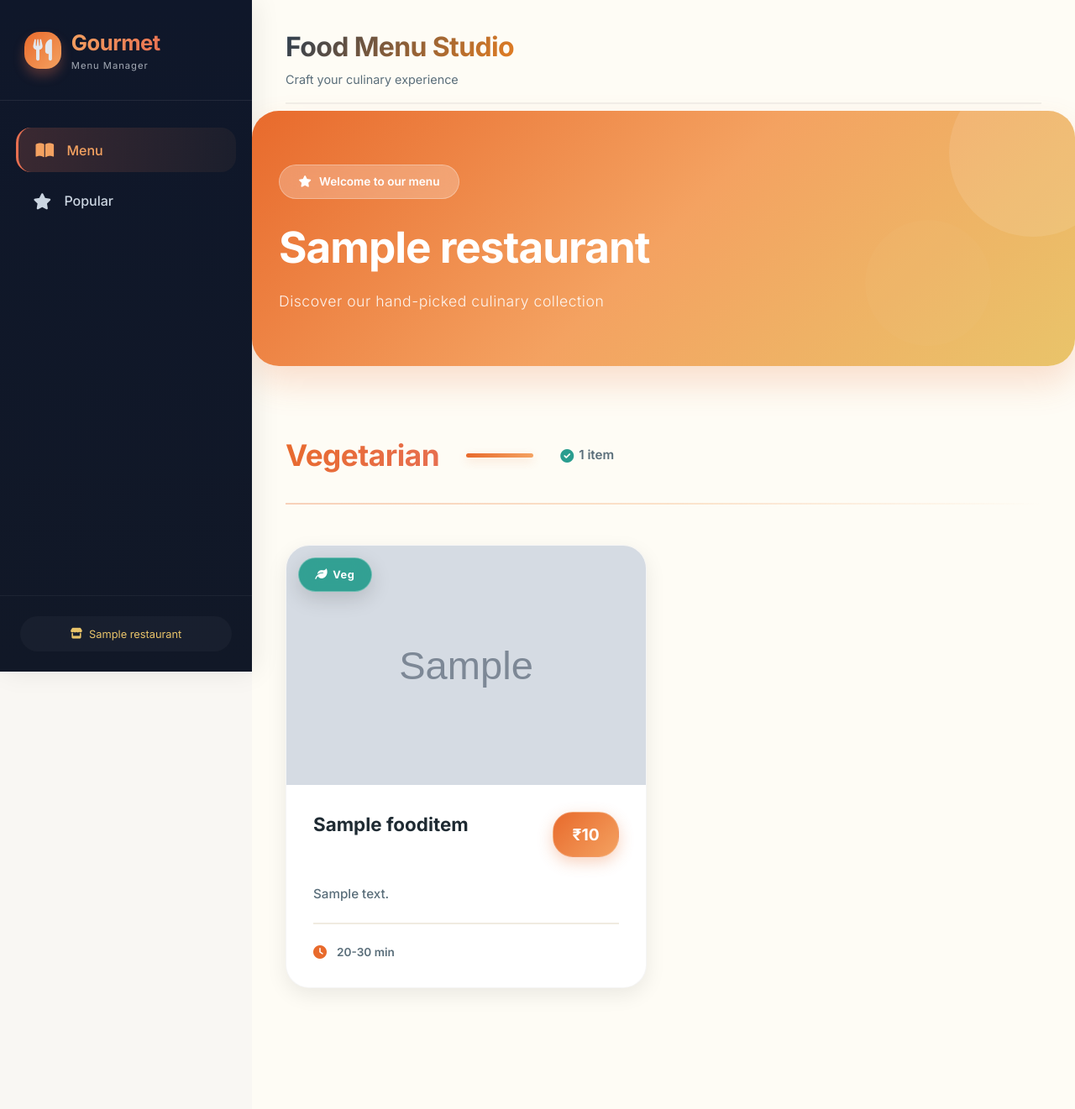
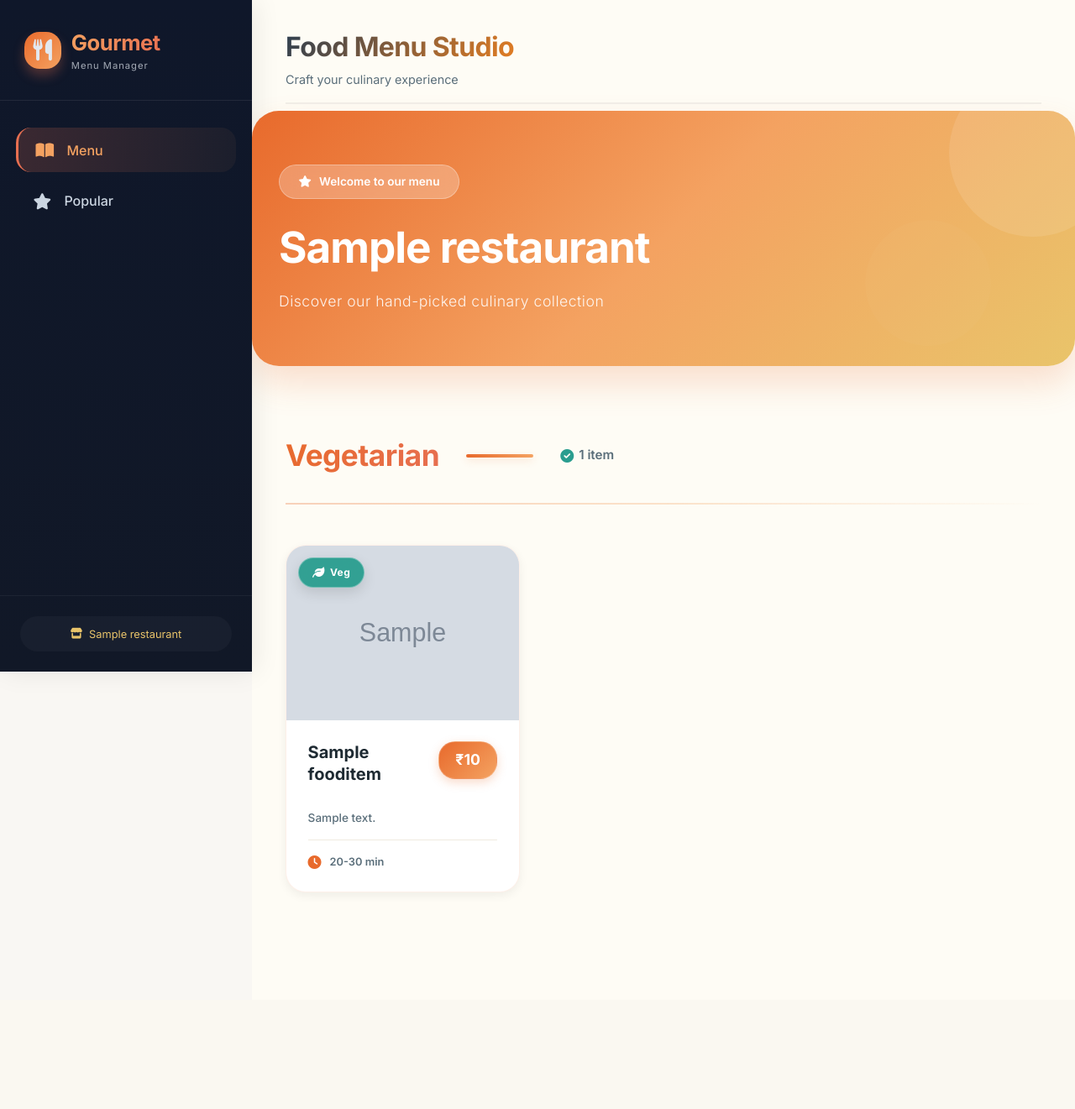
Before and after one commit to ShreyasKudahalli/FoodMenu, a Django app: a page that uses templates/Home/base.html in a window 1280 px wide. Shown: the whole page at 84% size. After the commit the page ends 1062 px from the top, so only its background shows below. Run offline with Django 4.2, Linux system fonts and the light colour scheme; tables that the repository leaves empty hold one stand-in row (values such as "Sample post"); grey boxes marked "Sample" are stand-in pictures; some libraries are stand-ins or nearby versions.

Commit message:
Fixing Customer-Menu

```diff
--- a/static/css/style.css
+++ b/static/css/style.css
@@ -764,7 +764,7 @@ body {
 
 /* Category Section */
 .menu-category-section {
-    margin-bottom: 5rem;
+    margin-bottom: 4rem;
     animation: fadeInUp 0.6s ease-out;
 }
 
@@ -818,10 +818,10 @@ body {
 
 .category-divider {
     width: 80px;
-    height: 5px;
+    height: 4px;
     background: linear-gradient(90deg, #E86A2C, #F4A261);
     border-radius: 10px;
-    box-shadow: 0 4px 12px rgba(232, 106, 44, 0.2);
+    box-shadow: 0 3px 10px rgba(232, 106, 44, 0.2);
 }
 
 .category-count {
@@ -842,21 +842,22 @@ body {
 /* Food Items Grid */
 .category-items-grid {
     display: grid;
-    grid-template-columns: repeat(auto-fill, minmax(300px, 1fr));
-    gap: 2.5rem;
+    grid-template-columns: repeat(3, 1fr);
+    gap: 2rem;
 }
 
 /* Premium Food Card */
 .premium-food-card {
     background: white;
-    border-radius: 28px;
+    border-radius: 24px;
     overflow: hidden;
-    box-shadow: 0 8px 24px rgba(0, 0, 0, 0.08);
-    transition: all 0.4s cubic-bezier(0.2, 0, 0, 1);
-    border: 1px solid rgba(0, 0, 0, 0.04);
+    box-shadow: 0 4px 12px rgba(0, 0, 0, 0.06);
+    transition: all 0.35s cubic-bezier(0.2, 0, 0, 1);
+    border: 1px solid rgba(232, 106, 44, 0.1);
     display: flex;
     flex-direction: column;
     position: relative;
+    height: 100%;
 }
 
 .premium-food-card::before {
@@ -877,8 +878,9 @@ body {
 }
 
 .premium-food-card:hover {
-    transform: translateY(-16px);
-    box-shadow: 0 24px 48px rgba(232, 106, 44, 0.15);
+    transform: translateY(-12px);
+    box-shadow: 0 16px 32px rgba(232, 106, 44, 0.18);
+    border-color: rgba(232, 106, 44, 0.25);
 }
 
 .premium-food-card:hover .card-image-wrapper img {
@@ -897,7 +899,7 @@ body {
 .card-image-wrapper {
     position: relative;
     width: 100%;
-    aspect-ratio: 3 / 2;
+    aspect-ratio: 4 / 3;
     overflow: hidden;
     background: linear-gradient(145deg, #FDF4E3, #FFF9EF);
     display: flex;
@@ -940,13 +942,13 @@ body {
     display: inline-flex;
     align-items: center;
     gap: 6px;
-    padding: 0.6rem 1.2rem;
-    border-radius: 25px;
-    font-size: 0.8rem;
+    padding: 0.5rem 1rem;
+    border-radius: 20px;
+    font-size: 0.75rem;
     font-weight: 700;
-    letter-spacing: 0.6px;
+    letter-spacing: 0.5px;
     backdrop-filter: blur(12px);
-    box-shadow: 0 8px 24px rgba(0, 0, 0, 0.15);
+    box-shadow: 0 6px 16px rgba(0, 0, 0, 0.12);
     border: 1px solid rgba(255, 255, 255, 0.3);
 }
 
@@ -976,7 +978,7 @@ body {
 
 /* Card Body - Enhanced */
 .card-body {
-    padding: 2rem;
+    padding: 1.6rem;
     display: flex;
     flex-direction: column;
     flex-grow: 1;
@@ -991,7 +993,7 @@ body {
 }
 
 .item-name {
-    font-size: 1.4rem;
+    font-size: 1.25rem;
     font-weight: 700;
     color: #1E2A32;
     margin: 0;
@@ -1003,38 +1005,42 @@ body {
 .price-badge {
     background: linear-gradient(135deg, #E86A2C, #F4A261);
     color: white;
-    padding: 0.7rem 1.4rem;
-    border-radius: 24px;
+    padding: 0.5rem 1.2rem;
+    border-radius: 20px;
     font-weight: 800;
-    font-size: 1.2rem;
+    font-size: 1.1rem;
     white-space: nowrap;
-    box-shadow: 0 6px 18px rgba(232, 106, 44, 0.3);
+    box-shadow: 0 4px 12px rgba(232, 106, 44, 0.25);
     border: 1px solid rgba(255, 255, 255, 0.2);
     min-width: fit-content;
 }
 
 .item-description {
     color: #5A6E7A;
-    font-size: 0.95rem;
-    line-height: 1.6;
-    margin: 0.8rem 0 1.4rem 0;
+    font-size: 0.85rem;
+    line-height: 1.5;
+    margin: 0.6rem 0 1rem 0;
     flex-grow: 1;
     font-weight: 500;
+    display: -webkit-box;
+    -webkit-line-clamp: 2;
+    -webkit-box-orient: vertical;
+    overflow: hidden;
 }
 
 /* Card Meta Footer */
 .card-meta-footer {
     display: flex;
-    gap: 1.2rem;
-    padding-top: 1.4rem;
-    border-top: 2px solid #F0EBE0;
+    gap: 1rem;
+    padding-top: 1rem;
+    border-top: 1px solid #F0EBE0;
 }
 
 .meta-item {
     display: flex;
     align-items: center;
-    gap: 8px;
-    font-size: 0.85rem;
+    gap: 6px;
+    font-size: 0.8rem;
     color: #5A6E7A;
     font-weight: 600;
 }
@@ -1095,7 +1101,7 @@ body {
     }
 
     .category-items-grid {
-        grid-template-columns: repeat(auto-fill, minmax(270px, 1fr));
+        grid-template-columns: repeat(2, 1fr);
         gap: 2rem;
     }
 }
```
